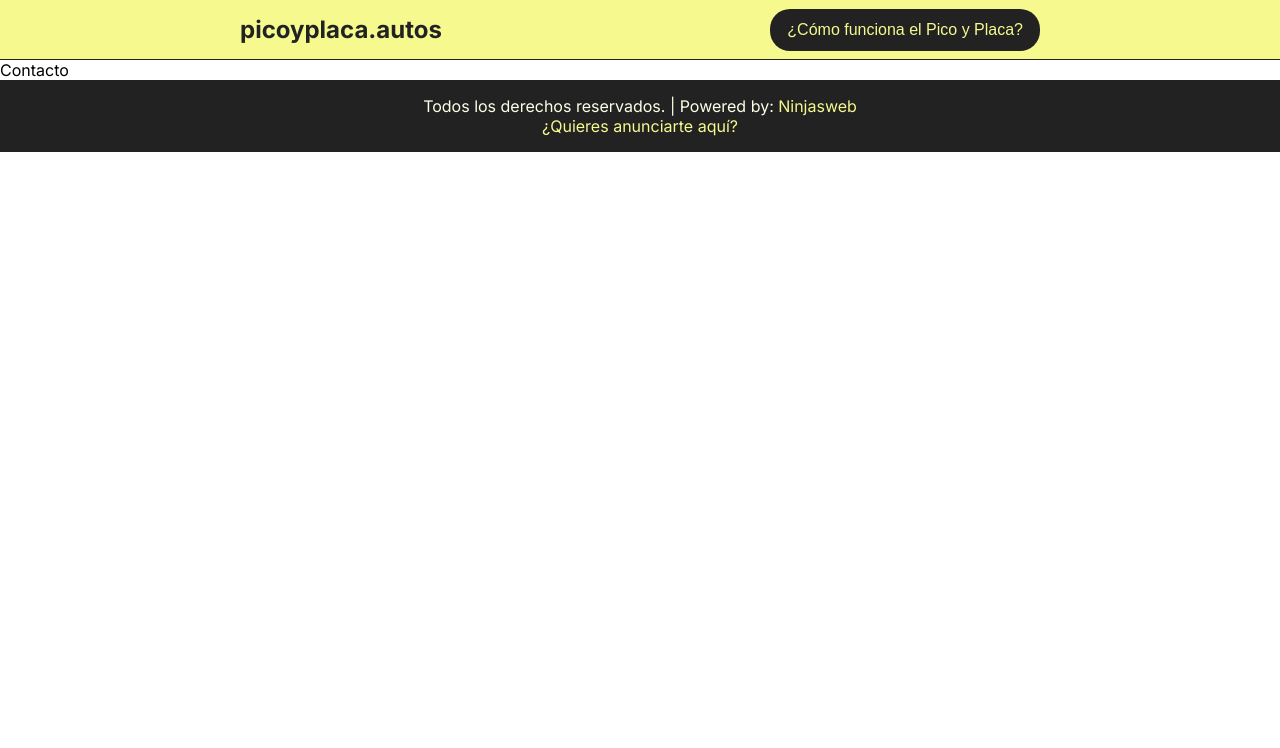
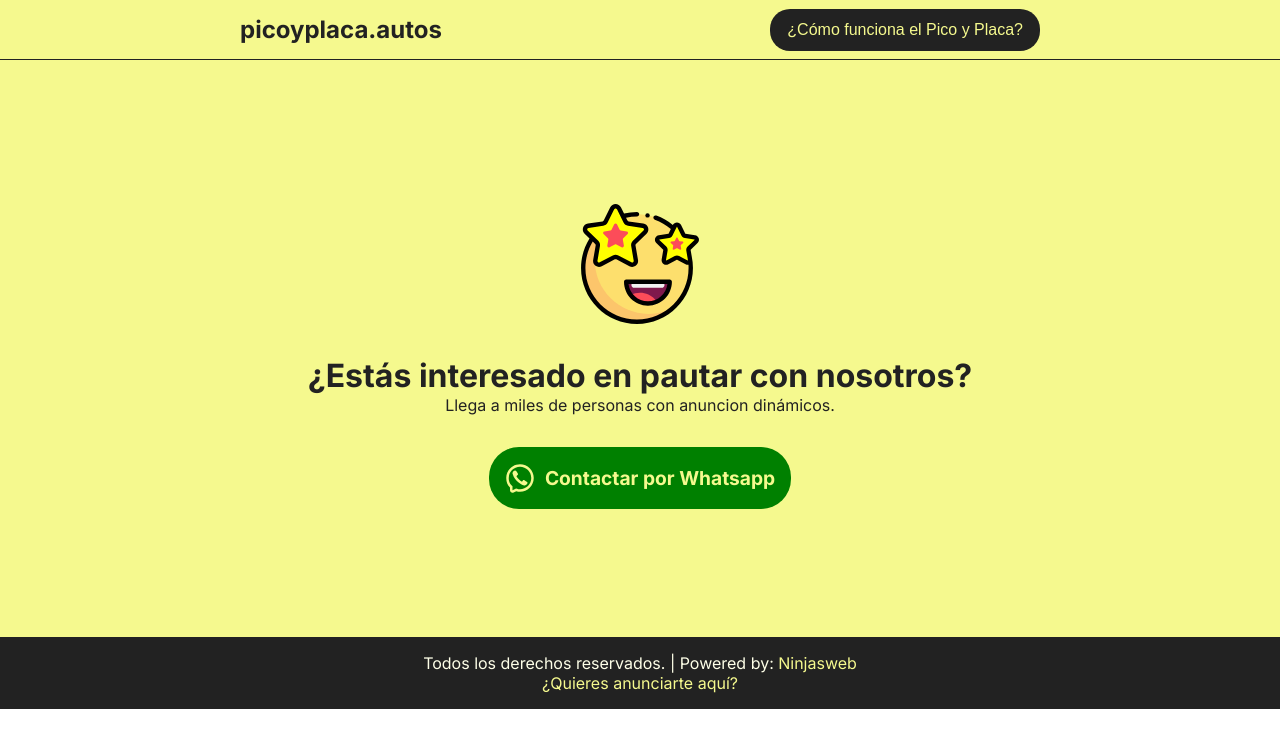
Before and after one commit to ninjasweb/picoyplaca, a Next.js app: page /contacto in a window 1280 px wide. Shown: the top 748 px of the page. Built offline with nearby package versions, Linux system fonts and the light colour scheme.

Commit message:
contact page and ads banner

```diff
--- /dev/null
+++ b/app/contacto/contact.module.css
@@ -0,0 +1,43 @@
+.page {
+  background-color: var(--yellow);
+}
+.page .content {
+  width: 100%;
+  max-width: 800px;
+  margin: 0 auto;
+  padding: 8rem 0;
+  display: flex;
+  flex-direction: column;
+}
+.page .emoji {
+  text-align: center;
+  margin: 0 auto;
+  margin-top: 1rem;
+  margin-bottom: 2rem;
+}
+.page h2 {
+  color: var(--black);
+  font-size: 2rem;
+  text-align: center;
+}
+.page p {
+  color: var(--black);
+  text-align: center;
+}
+.whatsapp {
+  background-color: green;
+  width: max-content;
+  padding: 1rem;
+  border-radius: 30px;
+  display: flex;
+  align-items: center;
+  margin: 0 auto;
+  margin-top: 2rem;
+  cursor: pointer;
+}
+.whatsapp p {
+  color: var(--yellow);
+  font-weight: bold;
+  font-size: 1.2rem;
+  margin-left: 10px;
+}
--- a/app/contacto/page.js
+++ b/app/contacto/page.js
@@ -1,6 +1,24 @@
+import Image from 'next/image'
+import styles from './contact.module.css'
+import WhatsappIcon from '@/assets/whatsapp.svg'
+import Emoji from '@/assets/happy.svg'
+import Link from 'next/link'
+
 const Contacto = () => {
   return (
-    <>Contacto</>
+    <div className={styles.page}>
+      <div className={styles.content}>
+        <Image className={styles.emoji} src={Emoji} width={120} height={120} alt='emoji'/>
+        <h2>¿Estás interesado en pautar con nosotros?</h2>
+        <p>Llega a miles de personas con anuncion dinámicos.</p>
+        <Link target='_blank' href="https://wa.me/573123776619">
+          <div className={styles.whatsapp}>
+            <Image src={WhatsappIcon} width={30} height={30} alt='Whatsapp'/>
+            <p>Contactar por Whatsapp</p>
+          </div>
+        </Link>
+      </div>
+    </div>
    )
 }
 
--- a/components/Footer/index.js
+++ b/components/Footer/index.js
@@ -1,10 +1,11 @@
 import styles from './footer.module.css'
+import Link from 'next/link'
 
 const Footer = () => {
   return (
     <footer className={styles.footer}>
       <p>Todos los derechos reservados. | Powered by: <a href='https://ninjasweb.com' target='_blank'>Ninjasweb</a></p>
-      <a href="/contacto">¿Quieres anunciarte aquí?</a>
+      <Link href={'/contacto'}>¿Quieres anunciarte aquí?</Link>
     </footer>
   )
 }
--- a/components/Form/Inputs/select.module.css
+++ b/components/Form/Inputs/select.module.css
@@ -1,5 +1,4 @@
 .select {
-  margin: 1rem 0;
   height: 50px;
   font-size: 20px;
   padding: 10px;
@@ -8,3 +7,7 @@
   border: none;
   border-radius: 10px;
 }
+.label {
+  margin: 5px 0 2rem 0;
+  color: var(--black);
+}
```
Also changed, not shown: app/page.js (+5 -12 lines), app/page.module.css (+0 -17 lines), components/Ads/HorizontalBanner.js (added, +11 -0 lines), components/Ads/horizontal.module.css (added, +15 -0 lines), components/Form/Inputs/Select.js (+6 -2 lines), components/badge/badge.module.css (added, +17 -0 lines), components/badge/index.js (added, +23 -0 lines), assets/happy.svg (added), assets/whatsapp.svg (added).
